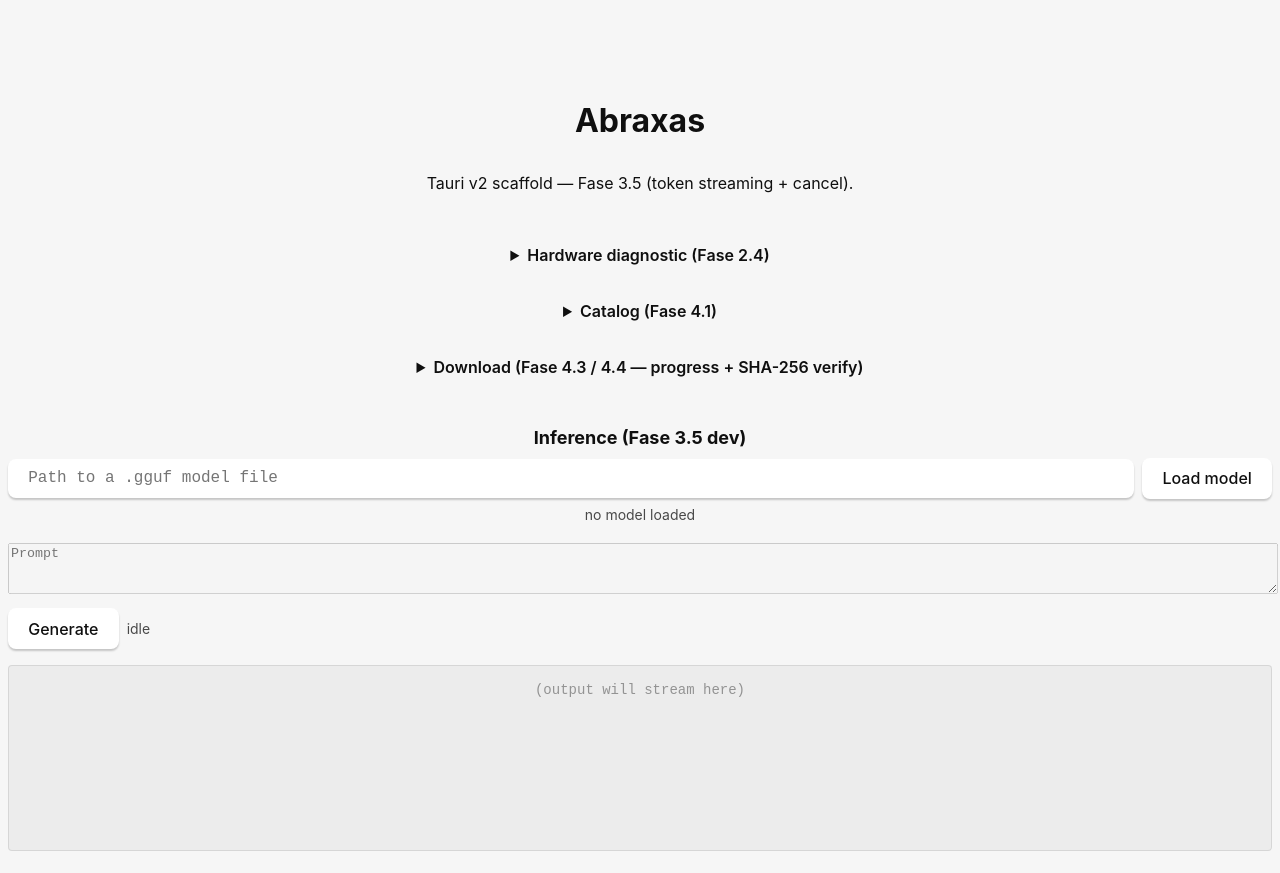
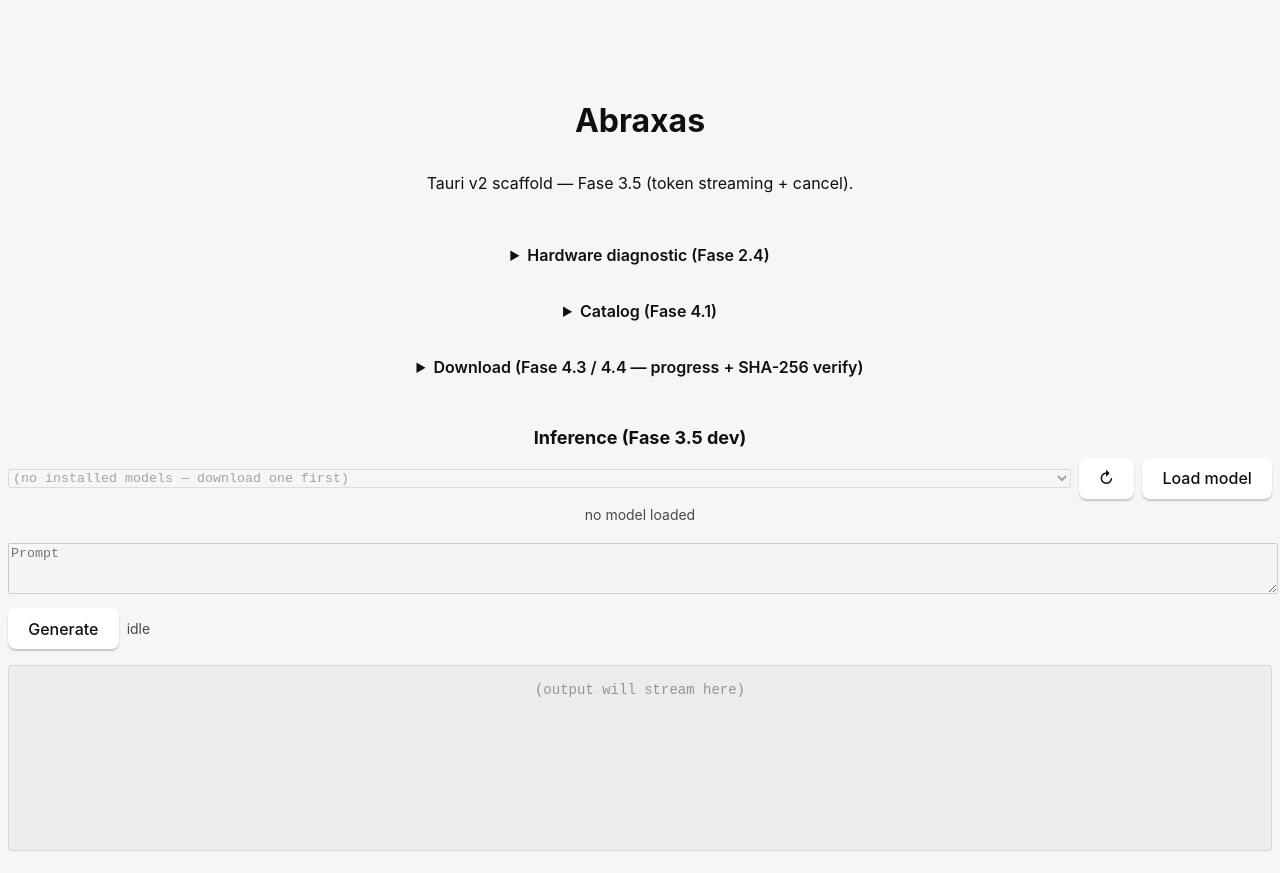
Before and after one commit to ArthurAdrianoMM/Abraxas, a React (Vite) app: page / in a window 1280 px wide. Built offline with nearby package versions, Linux system fonts and the light colour scheme.

Commit message:
feat(4.6): select installed models before inference load

```diff
--- a/src/App.tsx
+++ b/src/App.tsx
@@ -9,6 +9,7 @@
   type DownloadEvent,
   type GpuBackend,
   type HardwareDetection,
+  type InstalledModel,
 } from "./lib/tauri/bindings";
 import "./App.css";
 
@@ -139,10 +140,25 @@
 }
 
 function InferencePanel() {
-  const [modelPath, setModelPath] = useState("");
+  const [installed, setInstalled] = useState<InstalledModel[]>([]);
+  const [selectedId, setSelectedId] = useState<string>("");
   const [modelLoaded, setModelLoaded] = useState(false);
   const [loadStatus, setLoadStatus] = useState<string>("no model loaded");
   const [loading, setLoading] = useState(false);
+
+  async function refreshInstalled() {
+    const r = await commands.listInstalledModels();
+    if (r.status === "ok") {
+      setInstalled(r.data);
+      if (r.data.length > 0 && !selectedId) {
+        setSelectedId(r.data[0].id);
+      }
+    }
+  }
+
+  useEffect(() => {
+    refreshInstalled();
+  }, []);
 
   const [prompt, setPrompt] = useState("");
   const [tokens, setTokens] = useState("");
@@ -197,13 +213,13 @@
   }, []);
 
   async function handleLoad() {
-    if (!modelPath.trim()) return;
+    if (!selectedId) return;
     setLoading(true);
     setLoadStatus("loading...");
-    const result = await commands.devLoadModel(modelPath);
+    const result = await commands.loadInstalledModel(selectedId);
     if (result.status === "ok") {
       setModelLoaded(true);
-      setLoadStatus(`loaded: ${modelPath}`);
+      setLoadStatus(`loaded: ${selectedId}`);
     } else {
       setModelLoaded(false);
       setLoadStatus(`load failed: ${formatErr(result.error)}`);
@@ -234,16 +250,23 @@
   return (
     <>
       <div style={{ display: "flex", gap: "0.5rem", alignItems: "center", flexWrap: "wrap" }}>
-        <input
-          type="text"
-          placeholder="Path to a .gguf model file"
-          value={modelPath}
-          onChange={(e) => setModelPath(e.target.value)}
+        <select
+          value={selectedId}
+          onChange={(e) => setSelectedId(e.target.value)}
+          disabled={loading || installed.length === 0}
           style={{ flex: "1 1 24rem", minWidth: "20rem", fontFamily: "monospace" }}
-          spellCheck={false}
-          disabled={loading}
-        />
-        <button onClick={handleLoad} disabled={loading || !modelPath.trim()}>
+        >
+          {installed.length === 0 && <option value="">(no installed models — download one first)</option>}
+          {installed.map((m) => (
+            <option key={m.id} value={m.id}>
+              {m.id} — {m.filename}
+            </option>
+          ))}
+        </select>
+        <button onClick={refreshInstalled} disabled={loading} title="Refresh list">
+          ↻
+        </button>
+        <button onClick={handleLoad} disabled={loading || !selectedId}>
           {loading ? "Loading..." : "Load model"}
         </button>
       </div>
```
